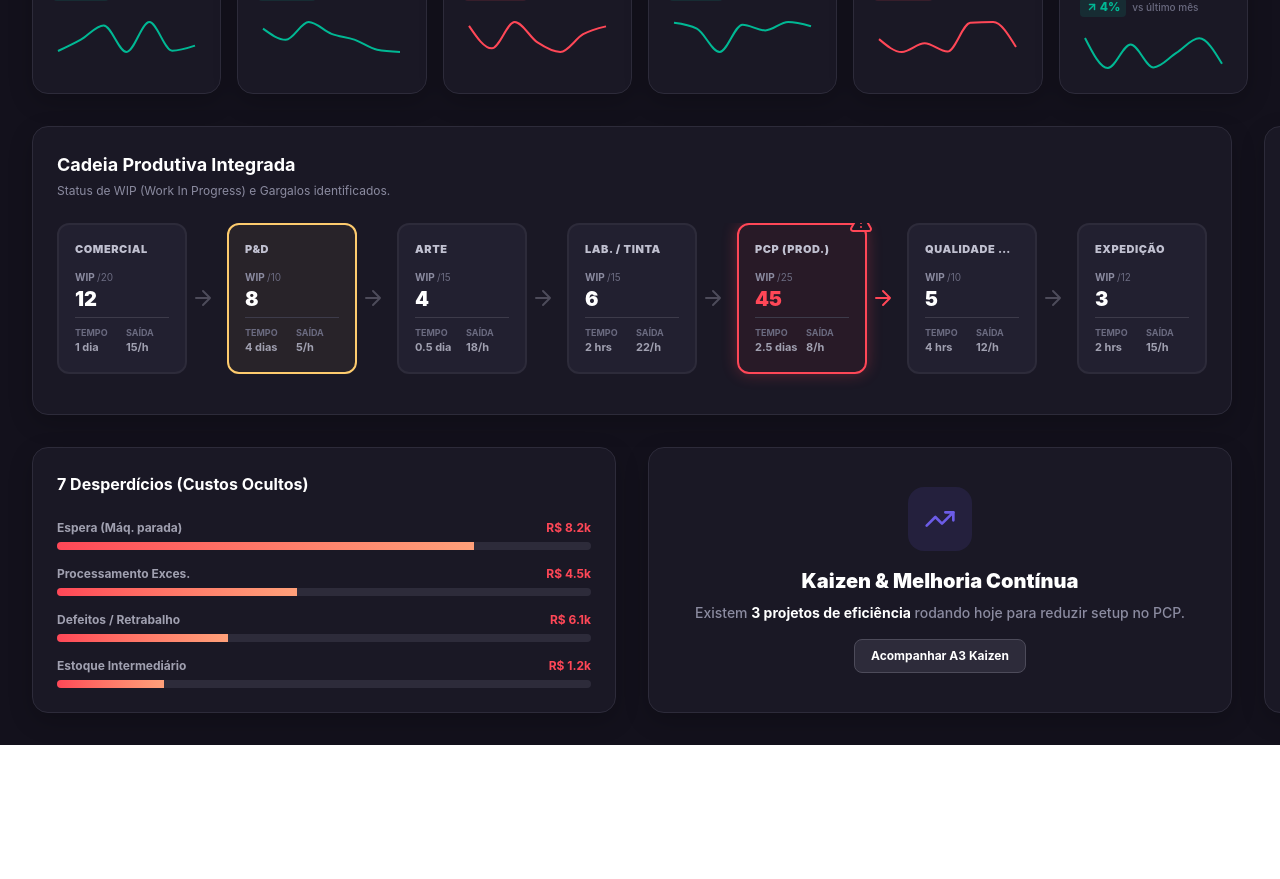
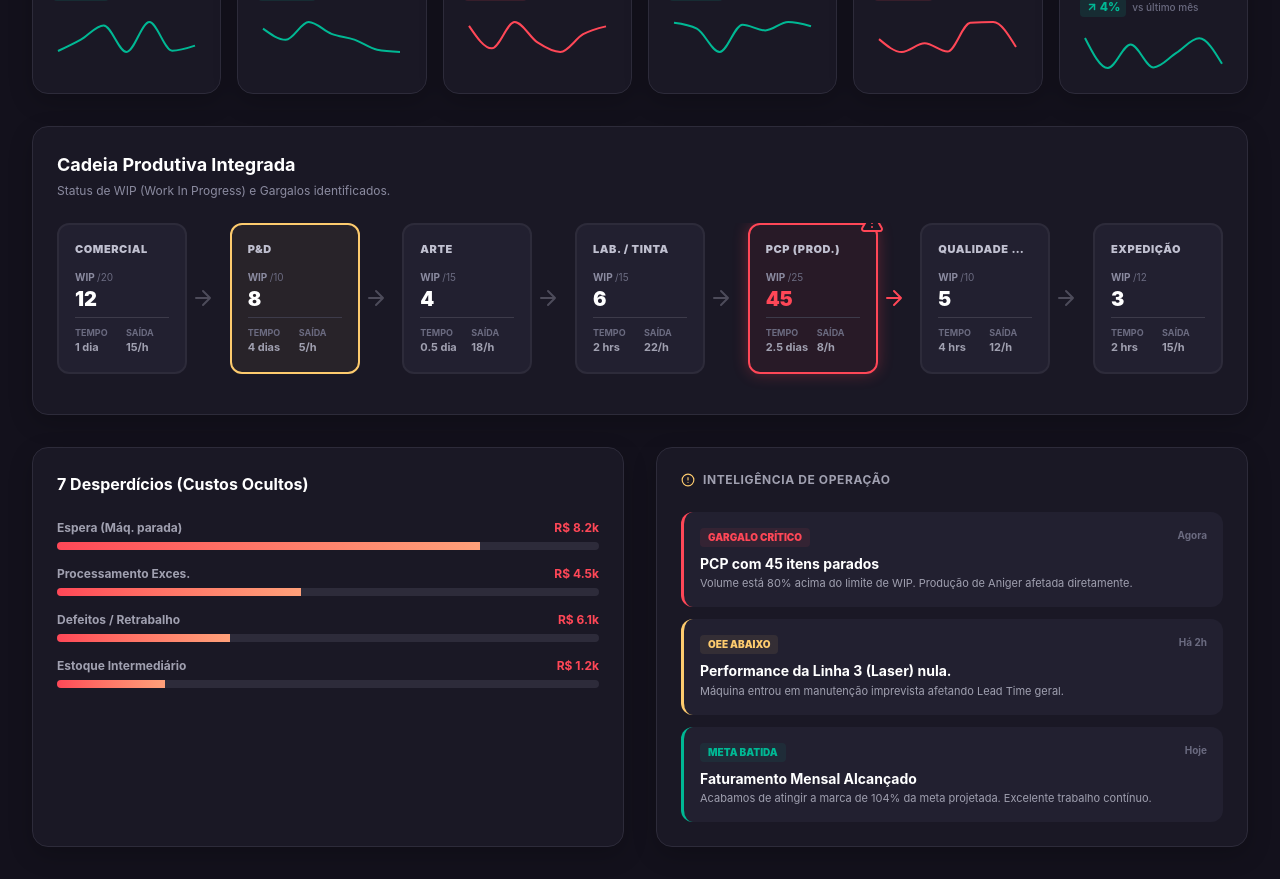
Before and after one commit to cedruoficial/aicro, a React (Vite) app in the folder frontend-v2/: page /ceo in a window 1280 px wide. Shown: the part 300-1179 px from the top of the page. Before the commit the page ends 1045 px from the top, so only its background shows below. Built offline with nearby package versions, Linux system fonts and the light colour scheme.

Commit message:
style: reorganize CEO layout, move intelligence to main grid, remove kaizen

```diff
--- a/frontend-v2/src/pages/CEO.tsx
+++ b/frontend-v2/src/pages/CEO.tsx
@@ -110,7 +110,7 @@ export function CEO() {
           })}
         </div>
 
-        <div className="grid grid-cols-1 xl:grid-cols-[1fr_360px] gap-8">
+        <div className="grid grid-cols-1 gap-8">
           <div className="flex flex-col gap-8">
             {/* ÁREA 2: MAPA DA CADEIA PRODUTIVA (TOC) */}
             <div className="bg-[#1A1825] border border-[#2D2B3A] rounded-2xl p-6 shadow-[0_8px_24px_rgba(0,0,0,0.2)]">
@@ -176,8 +176,9 @@ export function CEO() {
               </div>
             </div>
 
-            {/* ÁREA 3: ANÁLISES DE PERDAS (Lean Muda) */}
-            <div className="grid grid-cols-1 md:grid-cols-2 gap-8">
+            {/* ÁREA 3: ANÁLISES DE PERDAS (Lean Muda) & ALERTAS */}
+            <div className="grid grid-cols-1 lg:grid-cols-2 gap-8">
+              {/* 7 Desperdícios */}
               <div className="bg-[#1A1825] border border-[#2D2B3A] rounded-2xl p-6 shadow-[0_8px_24px_rgba(0,0,0,0.2)]">
                 <h2 className="text-base font-bold flex items-center gap-2 mb-6">7 Desperdícios (Custos Ocultos)</h2>
                 {/* Mocked Muda bars */}
@@ -201,29 +202,14 @@ export function CEO() {
                 </div>
               </div>
 
-              <div className="bg-[#1A1825] border border-[#2D2B3A] rounded-2xl p-6 shadow-[0_8px_24px_rgba(0,0,0,0.2)] flex flex-col justify-center items-center relative text-center">
-                <div className="w-16 h-16 rounded-2xl bg-[#6C5CE720] flex items-center justify-center mb-4">
-                  <TrendingUp size={32} className="text-[#6C5CE7]" />
-                </div>
-                <h3 className="text-xl font-black mb-2">Kaizen & Melhoria Contínua</h3>
-                <p className="text-sm text-[#8B8BA0] px-4 font-medium mb-4">
-                  Existem <strong className="text-white">3 projetos de eficiência</strong> rodando hoje para reduzir setup no PCP.
-                </p>
-                <button className="bg-[#2D2B3A] hover:bg-[#3D3B4A] text-white text-xs font-bold px-4 py-2 rounded-lg transition-colors border border-[#4D4B5A]">
-                  Acompanhar A3 Kaizen
-                </button>
-              </div>
-            </div>
-          </div>
-
-          {/* ÁREA 4: ALERTAS ESTRATÉGICOS */}
-          <div className="bg-[#1A1825] border border-[#2D2B3A] rounded-2xl p-6 shadow-[0_8px_24px_rgba(0,0,0,0.2)] flex flex-col h-full">
+              {/* ÁREA 4: ALERTAS ESTRATÉGICOS (Inteligência de Operação) */}
+              <div className="bg-[#1A1825] border border-[#2D2B3A] rounded-2xl p-6 shadow-[0_8px_24px_rgba(0,0,0,0.2)] flex flex-col">
                 <h2 className="text-base font-bold flex items-center gap-2 mb-6 text-[#A0A0B0] uppercase tracking-wider text-xs">
                   <AlertCircle size={14} className="text-[#FDCB6E]"/>
                   Inteligência de Operação
                 </h2>
 
-            <div className="space-y-4 flex-1">
+                <div className="space-y-3 flex-1">
                   {/* Alert Card 1 */}
                   <div className="bg-[#222030] p-4 rounded-xl border-l-[3px] border-[#FF4757] hover:bg-[#2A283A] transition-colors cursor-pointer">
                     <div className="flex justify-between items-start mb-2">
@@ -254,10 +240,8 @@ export function CEO() {
                     <p className="text-[11px] text-[#A0A0B0] leading-snug">Acabamos de atingir a marca de 104% da meta projetada. Excelente trabalho contínuo.</p>
                   </div>
                 </div>
-
-            <button className="w-full py-3 mt-4 text-[#A0A0B0] text-xs font-bold hover:text-white bg-[#222030] rounded-xl transition-colors border border-[#2D2B3A]">
-              Ver Histórico de Alertas
-            </button>
+              </div>
+            </div>
           </div>
         </div>
       </div>
```
Lines whose indentation alone changed are shown as unchanged.
